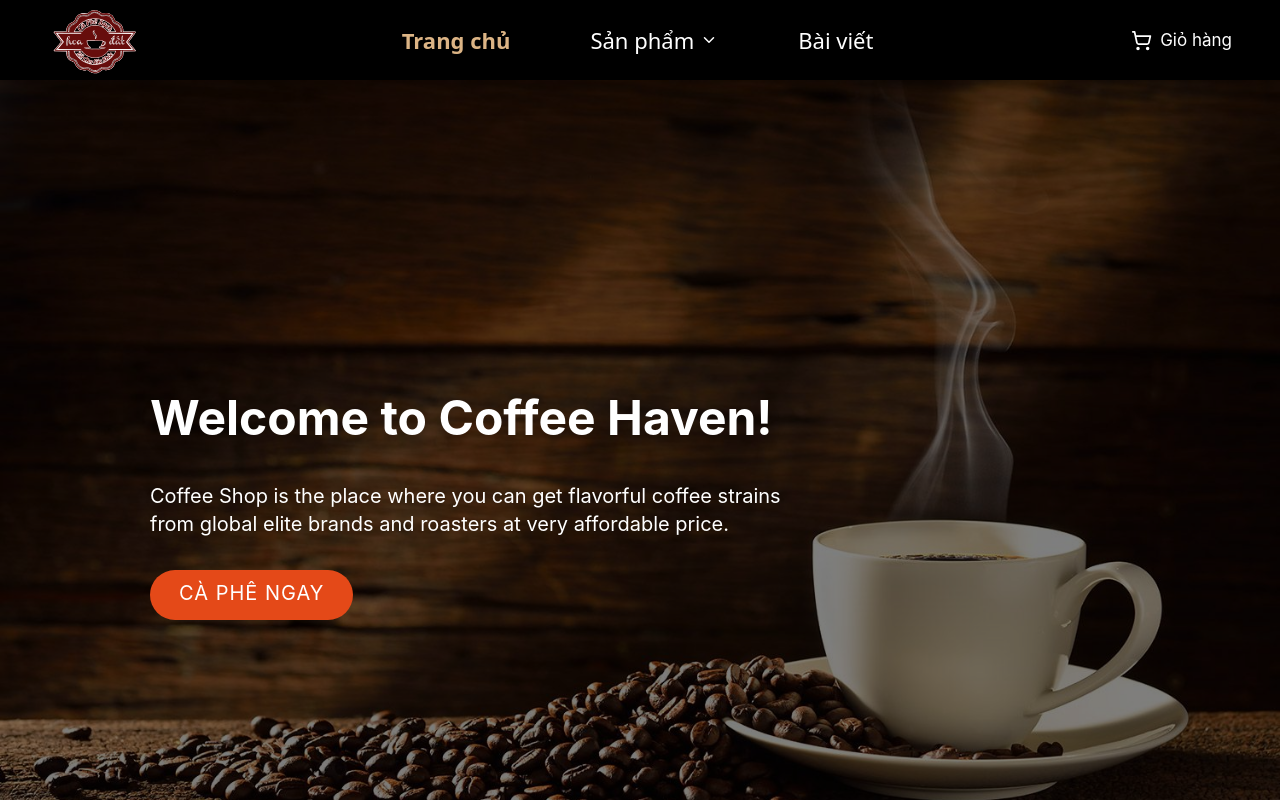
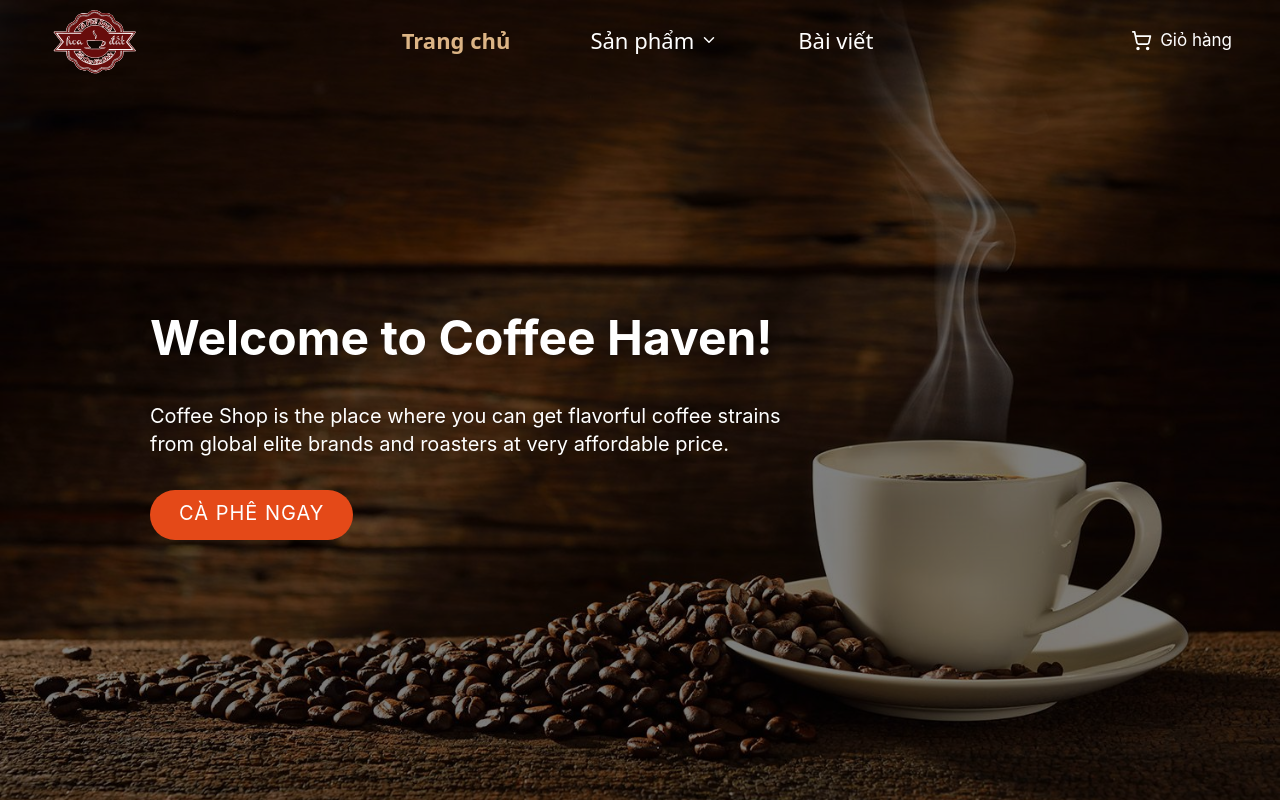
Before and after one commit to UyenNguyen-25/CoffeeShop, a React (Vite) app in the folder frontend/: page / in a window 1280 px wide. Shown: the top 800 px of the page. Built offline with nearby package versions, Linux system fonts and the light colour scheme.

Commit message:
updated ui

```diff
--- a/frontend/src/components/layouts/DefaultLayout/Header/index.jsx
+++ b/frontend/src/components/layouts/DefaultLayout/Header/index.jsx
@@ -123,15 +123,15 @@ const ResponsiveHeader = () => {
   };
 
   return (
-    <Header className={`top-0 left-0 w-full z-50 transition-colors duration-200 max-md:px-3 px-8 h-fit ${window.innerWidth <= 768 ? currentLocation.pathname === "/"
+    <Header className={`top-0 left-0 w-full z-50 transition-colors duration-200 max-md:px-3 px-8 h-fit ${currentLocation.pathname === "/"
       ? "fixed" && scrollPosition > 50
         ? "bg-black shadow-xl"
-        : "bg-transparent"
-      : "bg-[#F1DEBC] relative" : "sticky bg-black shadow-xl"
-      }`}>
+        : window.innerWidth > 600 && "bg-transparent"
+      : "bg-[#F1DEBC] relative"
+      } ${window.innerWidth > 600 ? "fixed" : "sticky bg-black shadow-xl"}`}>
 
       {/* Desktop-menu */}
-      <div className="flex items-center justify-between h-full w-full">
+      < div className="flex items-center justify-between h-full w-full" >
         <HoaDatLogo width={"10%"} height={"20%"} onClick={() => navigate("/")} />
         <div className="flex space-x-5 lg:space-x-10 max-lg:hidden">
           {routes.map((route) => {
@@ -210,9 +210,9 @@ const ResponsiveHeader = () => {
             </Drawer>
           </div>
         </div>
-      </div>
+      </ div>
 
-    </Header>
+    </Header >
   );
 };
 
```
